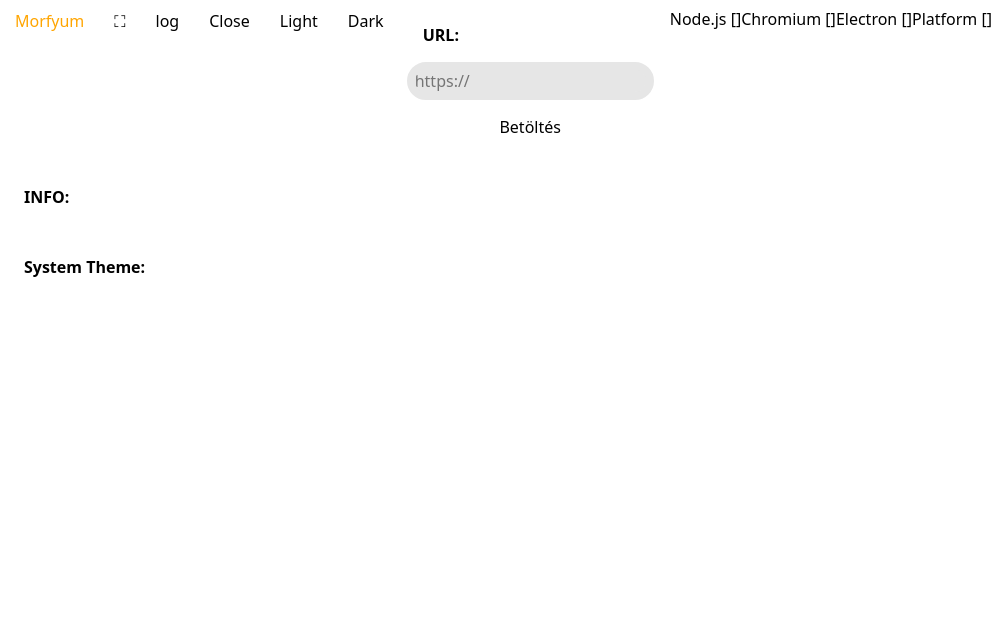
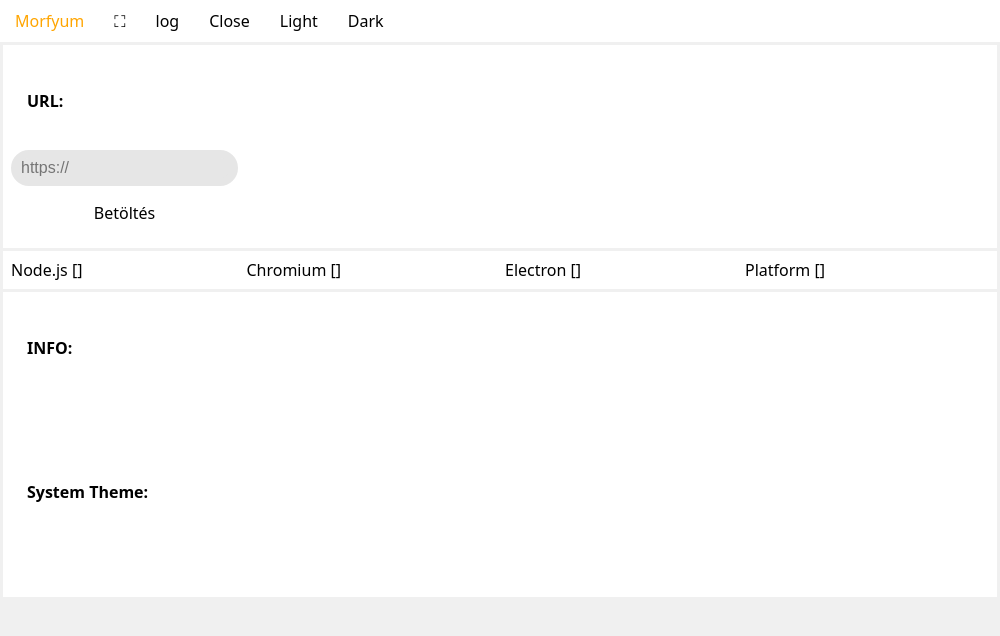
Before and after one commit to morfyum/electron-app, an Electron app: page index.html in a window 1000 px wide. Drawn offline with Linux system fonts and the light colour scheme; no server answers.

Commit message:
update vive

```diff
--- a/index.html
+++ b/index.html
@@ -17,13 +17,8 @@
 	<link rel="stylesheet" type="text/css" href="productcss.css">
     <link rel="stylesheet" type="text/css" href="style.css">
 
-    <!--script>
-		var theme = localStorage.getItem("theme");
-		document.documentElement.className = theme
-	</script-->
-
 </head>
-<body class="basebox">
+<body>
 	<header class="basebox header-flex allow-drag">
 
 		<a href="./index.html"><nav class="header-flex-element">Morfyum</nav></a>
@@ -40,21 +35,21 @@
 		</div>
 	</header>
 
-    <div class="basebox margin">
+    <div class="basebox margin-soft padding">
         <label for="url-input"><h4>URL:</h4>
         <div class="basebox"> <input type="text" placeholder="https://" id="url-input" name="url"></div>
         <div onclick="loadUrl()" class="button">Betöltés</div>
         </label>
     </div>
 
-    <div class="basebox margin">
+    <div class="basebox margin-soft padding">
         <div class="basebox">Node.js [<span id="node-version"></span>]</div>
         <div class="basebox">Chromium [<span id="chrome-version"></span>]</div>
         <div class="basebox">Electron [<span id="electron-version"></span>]</div>
         <div class="basebox">Platform [<span id="node"></span>]</div>
     </div>
 
-    <div class="basebox margin">
+    <div class="basebox margin-soft padding">
         <h4>INFO:&nbsp</h4>
         <p class="padding" id="info"></p>
 
--- a/style.css
+++ b/style.css
@@ -1,7 +1,12 @@
+/*
 * {
 	font-family: system-ui;
 	margin: 0;
 	padding: 0;
+}*/
+
+html, body {
+	background-color: ;
 }
 
 .allow-drag {
```
